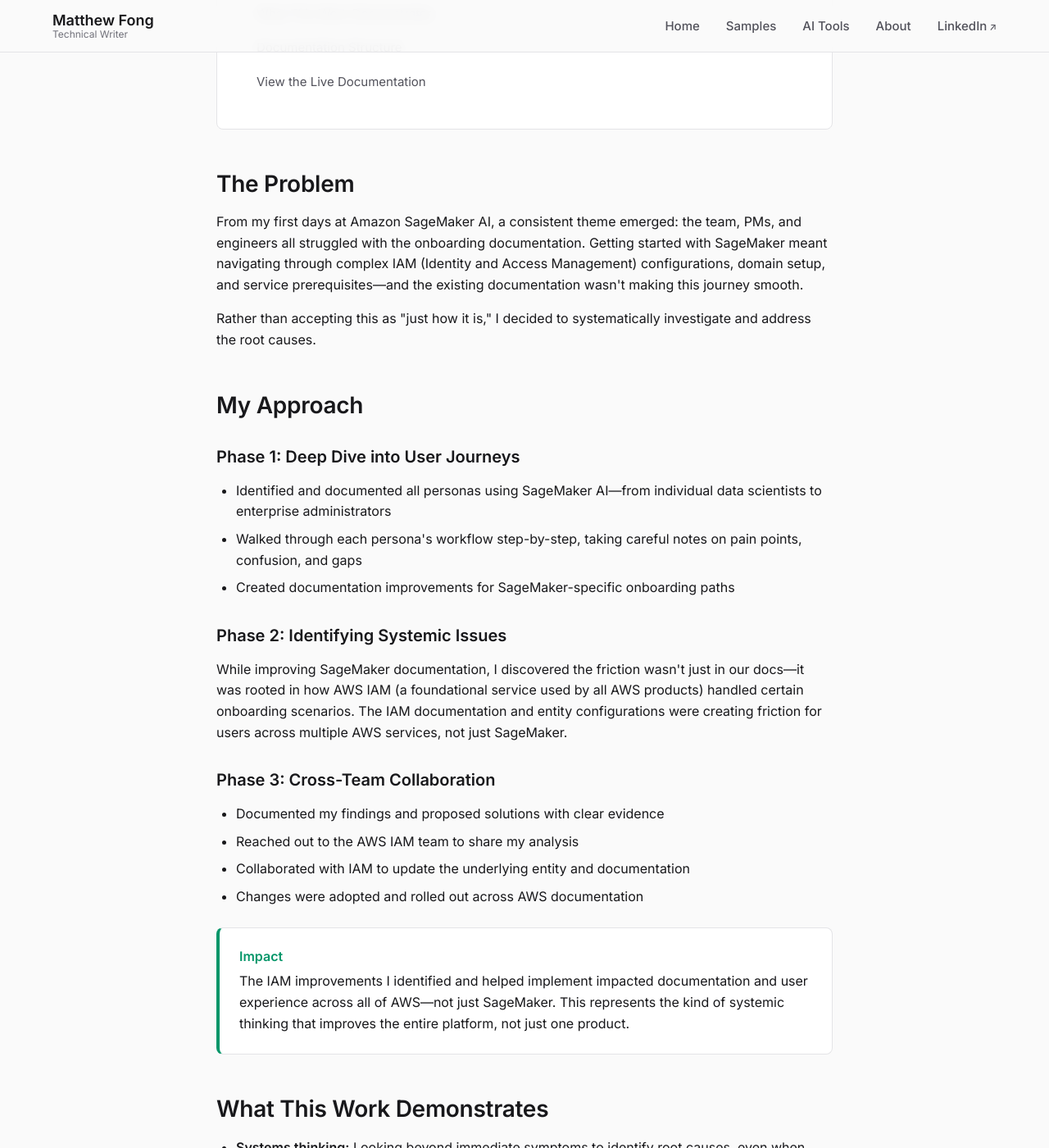
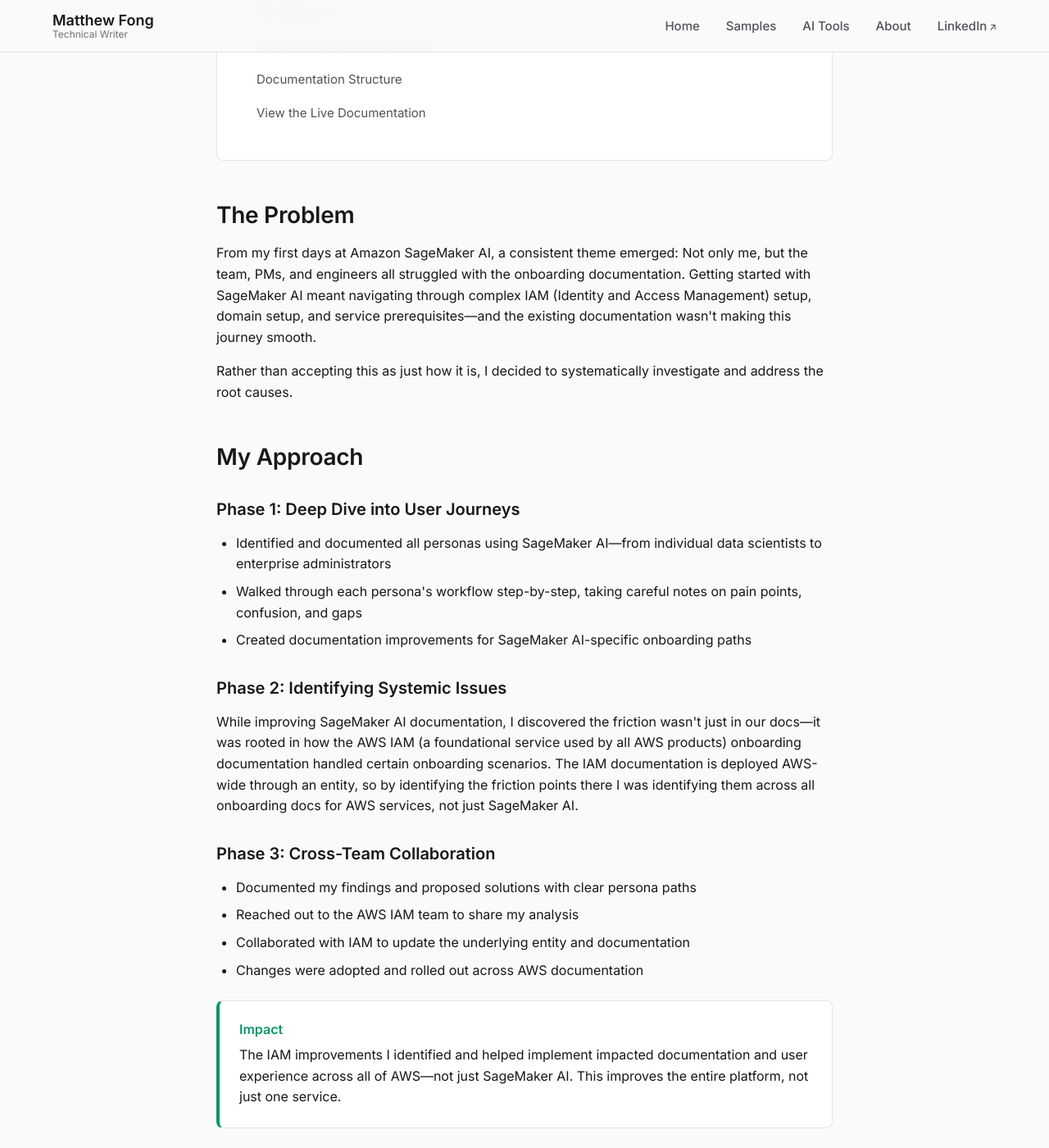
Before and after one commit to mfong955/portfolio, a Jekyll site: the page built from samples/process-impact.html, in a window 1280 px wide and 1400 px high, scrolled down 629 px. Shown: the whole window at 82% size. Built offline with Jekyll 4.4.1, drawn with Linux system fonts in a browser that asks for light colours; some of the changed text lies outside the part shown.

Commit message:
update samples 1

```diff
--- a/samples/process-impact.html
+++ b/samples/process-impact.html
@@ -22,7 +22,7 @@
     </div>
     <div class="meta-item">
       <span class="meta-label">Collaboration:</span>
-      <span>SageMaker AI, AWS IAM Teams</span>
+      <span>SageMaker AI, AWS IAM Docs Team</span>
     </div>
     <div class="meta-item">
       <span class="meta-label">Focus:</span>
@@ -43,14 +43,14 @@
 
   <h2 id="problem">The Problem</h2>
   <p>
-    From my first days at Amazon SageMaker AI, a consistent theme emerged: the team, PMs, and
-    engineers all struggled with the onboarding documentation. Getting started with SageMaker
-    meant navigating through complex IAM (Identity and Access Management) configurations,
+    From my first days at Amazon SageMaker AI, a consistent theme emerged: Not only me, but the team, PMs, and
+    engineers all struggled with the onboarding documentation. Getting started with SageMaker AI
+    meant navigating through complex IAM (Identity and Access Management) setup,
     domain setup, and service prerequisites—and the existing documentation wasn't making
     this journey smooth.
   </p>
   <p>
-    Rather than accepting this as "just how it is," I decided to systematically investigate
+    Rather than accepting this as just how it is, I decided to systematically investigate
     and address the root causes.
   </p>
 
@@ -62,20 +62,21 @@
     scientists to enterprise administrators</li>
     <li>Walked through each persona's workflow step-by-step, taking careful notes on pain
     points, confusion, and gaps</li>
-    <li>Created documentation improvements for SageMaker-specific onboarding paths</li>
+    <li>Created documentation improvements for SageMaker AI-specific onboarding paths</li>
   </ul>
 
   <h3>Phase 2: Identifying Systemic Issues</h3>
   <p>
-    While improving SageMaker documentation, I discovered the friction wasn't just in our
-    docs—it was rooted in how AWS IAM (a foundational service used by all AWS products)
-    handled certain onboarding scenarios. The IAM documentation and entity configurations
-    were creating friction for users across multiple AWS services, not just SageMaker.
+    While improving SageMaker AI documentation, I discovered the friction wasn't just in our
+    docs—it was rooted in how the AWS IAM (a foundational service used by all AWS products)
+    onboarding documentation handled certain onboarding scenarios. The IAM documentation is
+    deployed AWS-wide through an entity, so by identifying the friction points there I
+    was identifying them across all onboarding docs for AWS services, not just SageMaker AI.
   </p>
 
   <h3>Phase 3: Cross-Team Collaboration</h3>
   <ul>
-    <li>Documented my findings and proposed solutions with clear evidence</li>
+    <li>Documented my findings and proposed solutions with clear persona paths</li>
     <li>Reached out to the AWS IAM team to share my analysis</li>
     <li>Collaborated with IAM to update the underlying entity and documentation</li>
     <li>Changes were adopted and rolled out across AWS documentation</li>
@@ -85,8 +86,8 @@
     <h4>Impact</h4>
     <p>
       The IAM improvements I identified and helped implement impacted documentation and
-      user experience across all of AWS—not just SageMaker. This represents the kind of
-      systemic thinking that improves the entire platform, not just one product.
+      user experience across all of AWS—not just SageMaker AI. This improves the entire
+      platform, not just one service.
     </p>
   </div>
 
@@ -102,8 +103,8 @@
     convenience</li>
   </ul>
 
-  <h2 id="structure">Documentation Structure (SageMaker Setting Up)</h2>
-  <p>The improved SageMaker onboarding documentation I developed:</p>
+  <h2 id="structure">Documentation Structure (SageMaker AI Setting Up)</h2>
+  <p>The improved SageMaker AI onboarding documentation I developed:</p>
   <ul>
     <li><strong>Setting up SageMaker AI</strong>
       <ul>
@@ -125,12 +126,12 @@
     <h4>Unpublished Work</h4>
     <p>
       A larger revamp of the "Setting up SageMaker AI" documentation was completed and
-      reviewed with the PM, but was unable to be published before my departure. The
-      improvements described here represent the foundation of that larger effort.
+      reviewed with the PM, but with the sudden departure I was unable to publish. The
+      improvements described above represent just the beginning of that larger effort.
     </p>
   </div>
 
-  <h2 id="live-docs">View the Live Documentation</h2>
+  <h2>View the Live Documentation</h2>
   <div class="external-link-box">
     <h4>Setting Up SageMaker AI</h4>
     <p>Current onboarding documentation (includes my contributions)</p>
--- a/samples/product-documentation.html
+++ b/samples/product-documentation.html
@@ -92,7 +92,6 @@
         <li>Detach and clean up custom image resources</li>
       </ul>
     </li>
-    <li><strong>Lifecycle configurations</strong> — Related automation</li>
   </ul>
 
   <div class="info-box highlight">
--- a/samples/visual-communication.html
+++ b/samples/visual-communication.html
@@ -90,9 +90,9 @@
          alt="Grid of 2D contour plots showing characteristic depletion radius values across different combinations of halo parameters, with contour lines and shaded regions indicating parameter distributions."
          loading="lazy">
     <figcaption class="figure-caption">
-      <span class="figure-title">Figure 4:</span> The characteristic depletion radius (r_cd)
+      <span class="figure-title">Figure 4:</span> The characteristic depletion radius (<em>r</em><sub>cd</sub>)
       for haloes binned by pairs of properties. Gray filled contours show the number density
-      distribution of haloes. Thin solid lines are measured r_cd values; thick transparent lines
+      distribution of haloes. Thin solid lines are measured <em>r</em><sub>cd</sub> values; thick transparent lines
       are predictions from a Gaussian Process Regression model.
     </figcaption>
   </figure>
```
Also changed, not shown: other parts of samples/product-documentation.html (+2 -2 lines), about.html (+5 -5 lines), ai-tools.html (+4 -4 lines), index.html (+7 -4 lines).
